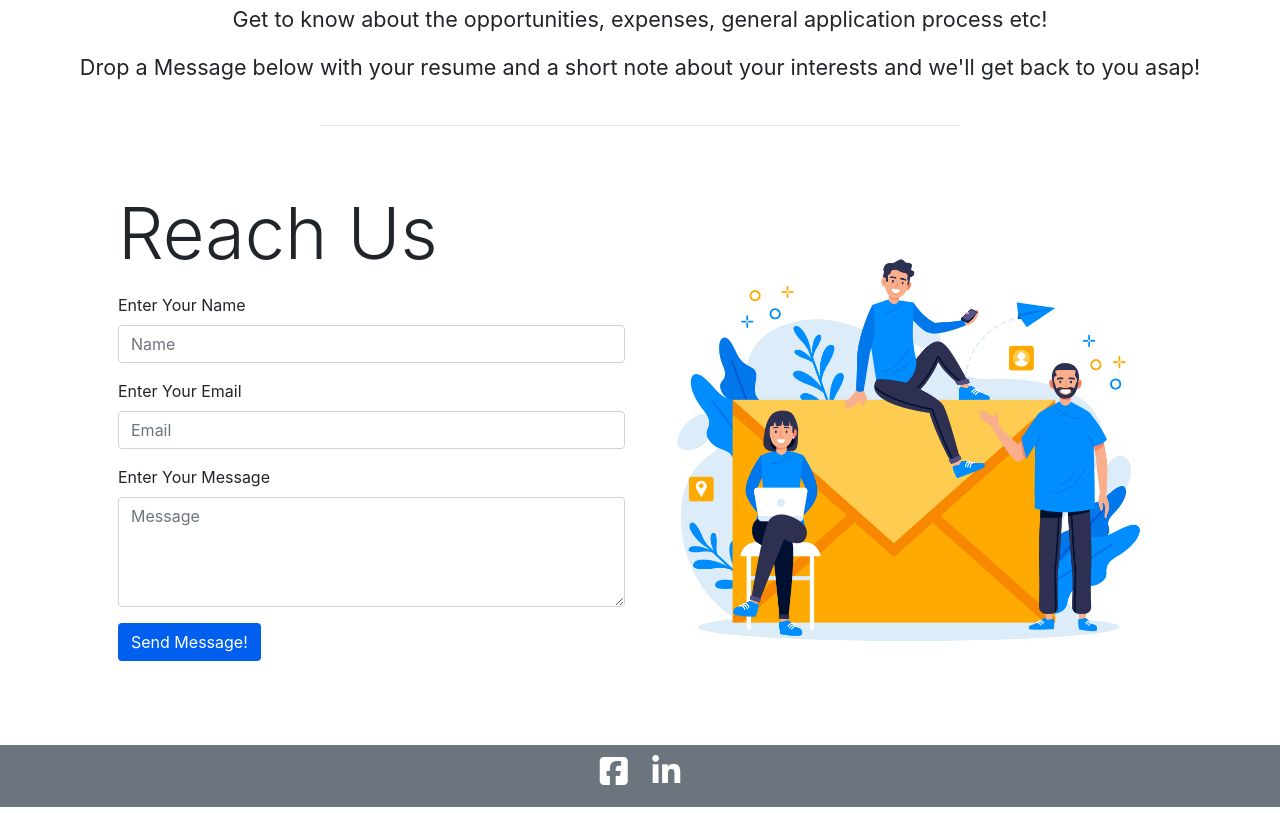
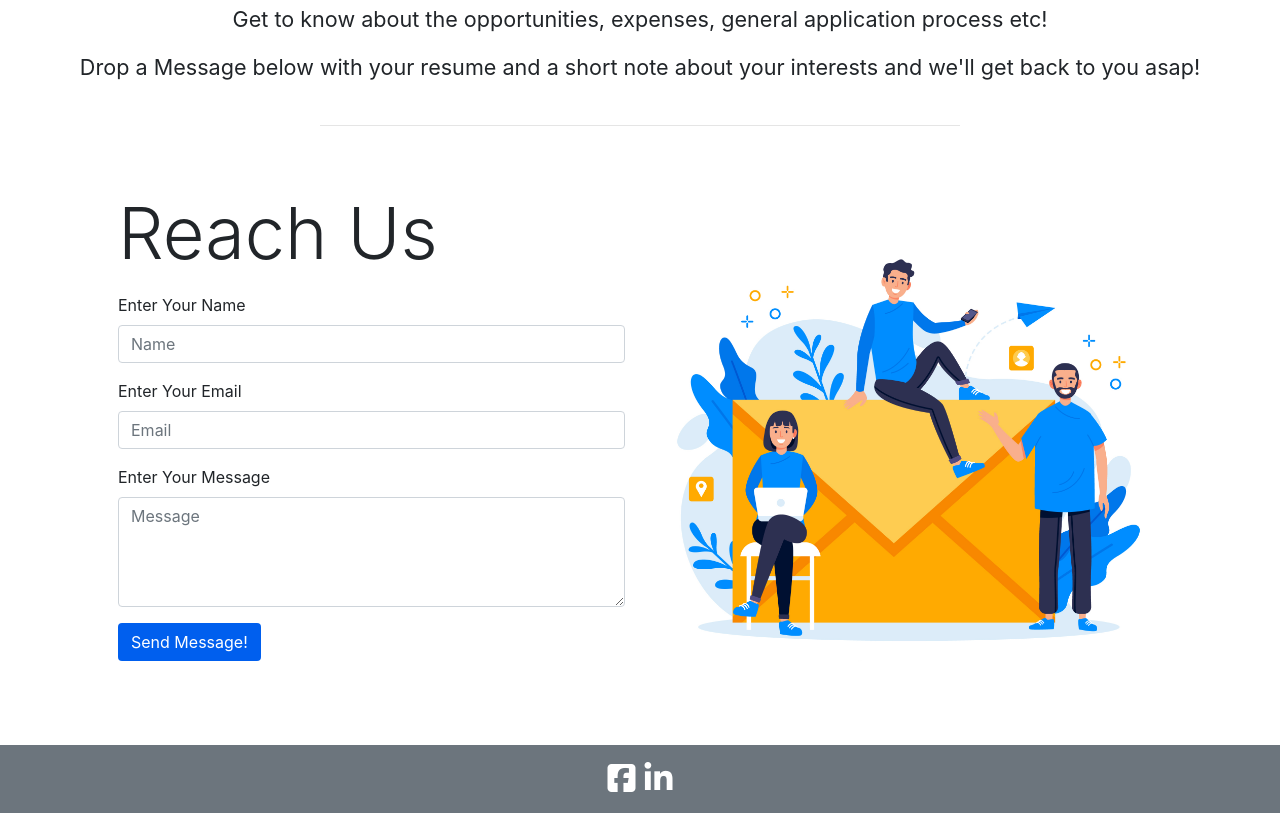
Before and after one commit to freetechcourses/freetechcourseswebsite, a website: page public/counselling.html in a window 1280 px wide. Shown: the part 702-1515 px from the top of the page. Drawn offline with nearby package versions, Linux system fonts and the light colour scheme.

Commit message:
Minor UI fix

```diff
--- a/public/counselling.html
+++ b/public/counselling.html
@@ -72,29 +72,35 @@
         <li class="question">
           Looking for a career change into IT/Software development field?
         </li>
-        <li  class="question">Confused about where to start?</li>
+        <li class="question">Confused about where to start?</li>
       </ul>
       <div class="container" id="img-container">
         <img
-            src="./assets/img/questions.png"
-            alt="confused person"
-            id="questions"
-          />
+          src="./assets/img/questions.png"
+          alt="confused person"
+          id="questions"
+        />
       </div>
-
-    </div>
     </div>
     <!-- End Of Jumbotron -->
 
     <!--Main Content-->
 
-    <div class="container-fluid" style="text-align: center; padding-bottom: 10px;">
+    <div
+      class="container-fluid"
+      style="text-align: center; padding-bottom: 10px;"
+    >
       <h1>Get Free Career Guidance!</h1>
-      <p>Get to know about the opportunities, expenses, general application process
-        etc!</p>
-        <p>Drop a Message below with your resume and a short note about your interests and we'll get back to you asap!</p>
+      <p>
+        Get to know about the opportunities, expenses, general application
+        process etc!
+      </p>
+      <p>
+        Drop a Message below with your resume and a short note about your
+        interests and we'll get back to you asap!
+      </p>
     </div>
-    <hr class="w-50 mx-auto">
+    <hr class="w-50 mx-auto" />
     <div class="container p-md-5">
       <div class="row">
         <div class="col-md-6">
@@ -186,12 +192,15 @@
     <!-- Footer -->
     <div class="footer bg-secondary">
       <div class="container icons">
-        <a href="https://www.facebook.com/OnlineFreeTechCourses/"
-          ><i class="fab fa-facebook-square"></i
-        ></a>
-        <a href="https://www.linkedin.com/company/free-tech-courses/"
-          ><i class="fab fa-linkedin-in"></i
-        ></a>
+        <a href="https://www.facebook.com/OnlineFreeTechCourses/" class="icon">
+          <i class="fab fa-facebook-square"></i>
+        </a>
+        <a
+          href="https://www.linkedin.com/company/free-tech-courses/"
+          class="icon"
+        >
+          <i class="fab fa-linkedin-in"></i>
+        </a>
       </div>
     </div>
     <!-- End Of Footer -->
--- a/public/css/index.css
+++ b/public/css/index.css
@@ -53,17 +53,16 @@ p {
   background-size: cover;
 }
 
-i {
+.icons {
+  text-align: center;
   font-size: 2rem;
   padding: 10px;
-  margin-bottom: 10px;
 }
-.icons {
-  text-align: center;
-}
-a {
+
+.icon {
   color: white;
 }
-a:hover {
+
+.icon:hover {
   color: orange;
 }
```
Also changed, not shown: public/index.html (+23 -14 lines).
